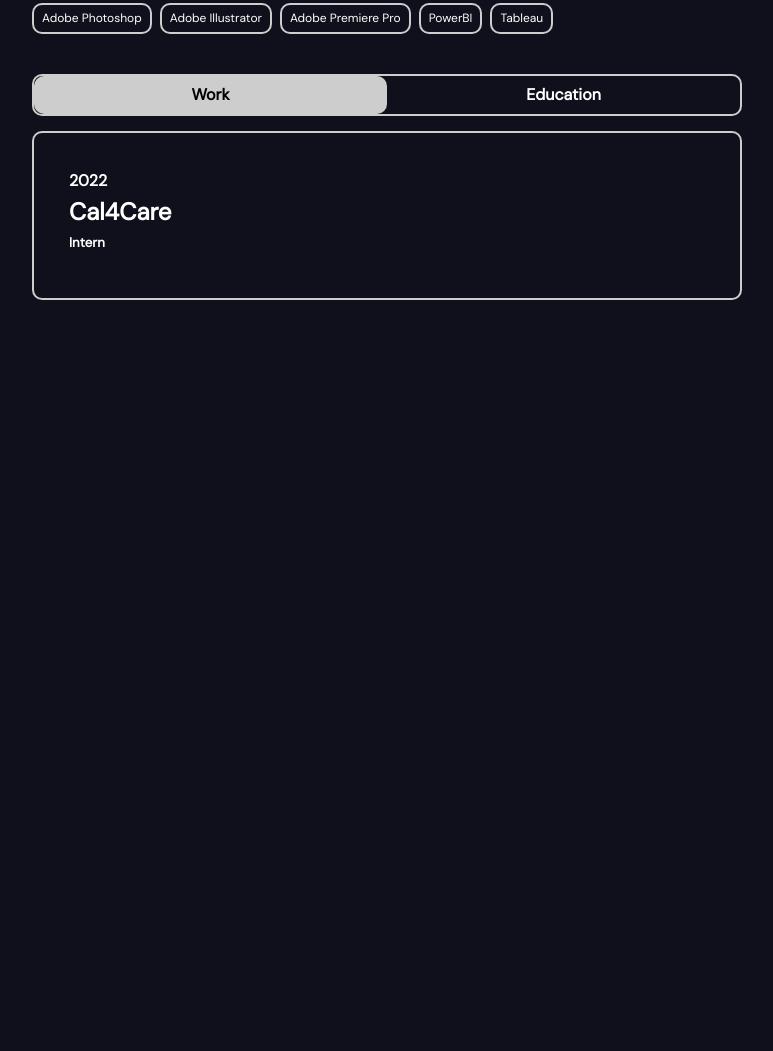
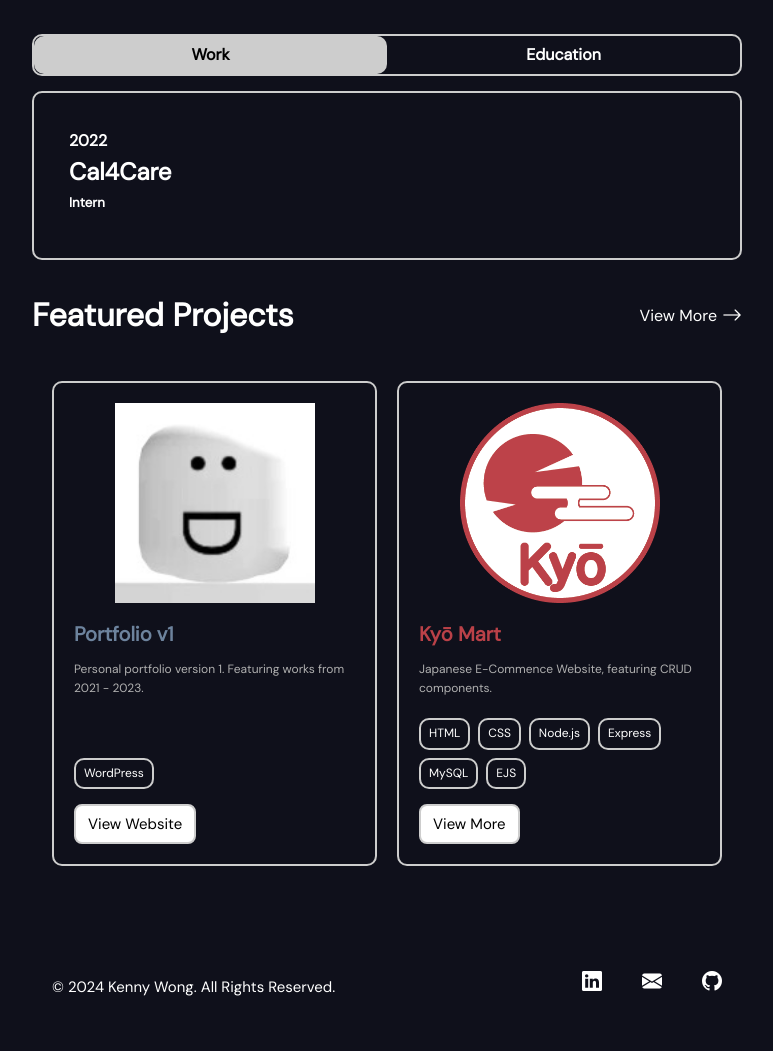
Before and after one commit to Kenny23051469/Portfolio, a plain HTML site: page index.html in a window 1280 px wide. Shown: the part 576-1627 px from the top of the page, without its empty margins (253-1026 px from the left). Before the commit the page ends 916 px from the top, so only its background shows below. Drawn offline with nearby package versions, Linux system fonts and the light colour scheme.

Commit message:
- Added Featured Projects onto Index.html - Added Footer onto index.html alongside css for it

```diff
--- a/index.html
+++ b/index.html
@@ -127,6 +127,64 @@
         </div>
       </div>
     </div>
+
+    <div class="projects-title-container">
+      <h1 class="projects-title">Featured Projects</h1>
+      <a href="projects.html" class="view-more">View More <i class="bi bi-arrow-right"></i></a>
+    </div>
+
+
+    <div class="projects-container">
+
+      <div class="project-card" data-category="web">
+        <img src="project images/blueyyy.jpg" alt="Portfolio v1" class="project-image">
+        <h3 class="project-title" style="color: #6d839d;">Portfolio v1</h3>
+        <p class="project-description">Personal portfolio version 1. Featuring works from 2021 - 2023.</p>
+        <div class="skills-container">
+          <span class="skill-item">WordPress</span>
+        </div>
+        <div class="project-buttons">
+          <a href="https://kenny2021462754505.wordpress.com" target="_blank" class="project-button">View
+            Website</a>
+        </div>
+      </div>
+
+      <div class="project-card" data-category="web">
+        <img src="project images/store_logo.png" alt="Kyō Mart" class="project-image">
+        <h3 class="project-title" style="color: #ba4148;">Kyō Mart</h3>
+        <p class="project-description">Japanese E-Commence Website, featuring CRUD components.</p>
+        <div class="skills-container">
+          <span class="skill-item">HTML</span>
+          <span class="skill-item">CSS</span>
+          <span class="skill-item">Node.js</span>
+          <span class="skill-item">Express</span>
+          <span class="skill-item">MySQL</span>
+          <span class="skill-item">EJS</span>
+        </div>
+        <div class="project-buttons">
+          <a href="#" class="project-button">View More</a>
+        </div>
+      </div>
+    </div>
+
+    <footer>
+      <div class="footer-content">
+        <div class="footer-left">
+          <p>&copy; 2024 Kenny Wong. All Rights Reserved.</p>
+        </div>
+        <div class="footer-right">
+          <div class="hero-icons">
+            <a href="https://www.linkedin.com/in/kennywongbl/" target="_blank" class="btn icon-btn"><i
+                class="bi bi-linkedin"></i></a>
+            <a href="mailto:blueyy.business@gmail.com" class="btn icon-btn"><i class="bi bi-envelope-fill"></i></a>
+            <a href="https://github.com/Kenny23051469" target="_blank" class="btn icon-btn"><i
+                class="bi bi-github"></i></a>
+          </div>
+        </div>
+      </div>
+    </footer>
+
+
   </div>
   <script src="script.js"></script>
 </body>
--- a/styles.css
+++ b/styles.css
@@ -105,6 +105,7 @@ nav a:hover {
   padding: 20px;
   border: 2px solid #cdcdcd;
   border-radius: 10px;
+  margin-bottom: 30px;
 }
 
 .work-experience.active,
@@ -217,7 +218,7 @@ body.light-mode #theme-toggle i {
   justify-content: flex-start;
 }
 
-.about-me {
+.about-me .project-title {
   margin-bottom: 40px;
 }
 
@@ -442,6 +443,66 @@ button#reset:hover {
 body.light-mode .skill-item {
   color: black;
 }
+
+.projects-title-container {
+  display: flex;
+  justify-content: space-between;
+  align-items: center;
+  margin-bottom: 20px;
+}
+
+.projects-title {
+  margin: 0;
+}
+
+.view-more {
+  text-decoration: none;
+  color: white;
+  font-size: 16px;
+  display: flex;
+  align-items: center;
+  gap: 5px;
+}
+
+.view-more i {
+  font-size: 20px;
+}
+
+.light-mode .view-more {
+  color: black;
+}
+
+footer {
+  color: #fff;
+  padding: 20px 0;
+  text-align: center;
+  margin-top: 40px;
+}
+
+.footer-content {
+  display: flex;
+  justify-content: space-between;
+  align-items: center;
+  max-width: 1200px;
+  margin: 0 auto;
+  padding: 0 20px;
+  font-size: 15px;
+}
+
+.footer-left p {
+  margin: 0;
+}
+
+.footer-right {
+  list-style-type: none;
+  padding: 0;
+  margin: 0;
+  display: flex;
+  gap: 15px;
+  align-items: center;
+  margin-bottom: 30px;
+}
+
 
 /* Project.html's css */
 
```
Also changed, not shown: projects.html (+1 -1 lines).
